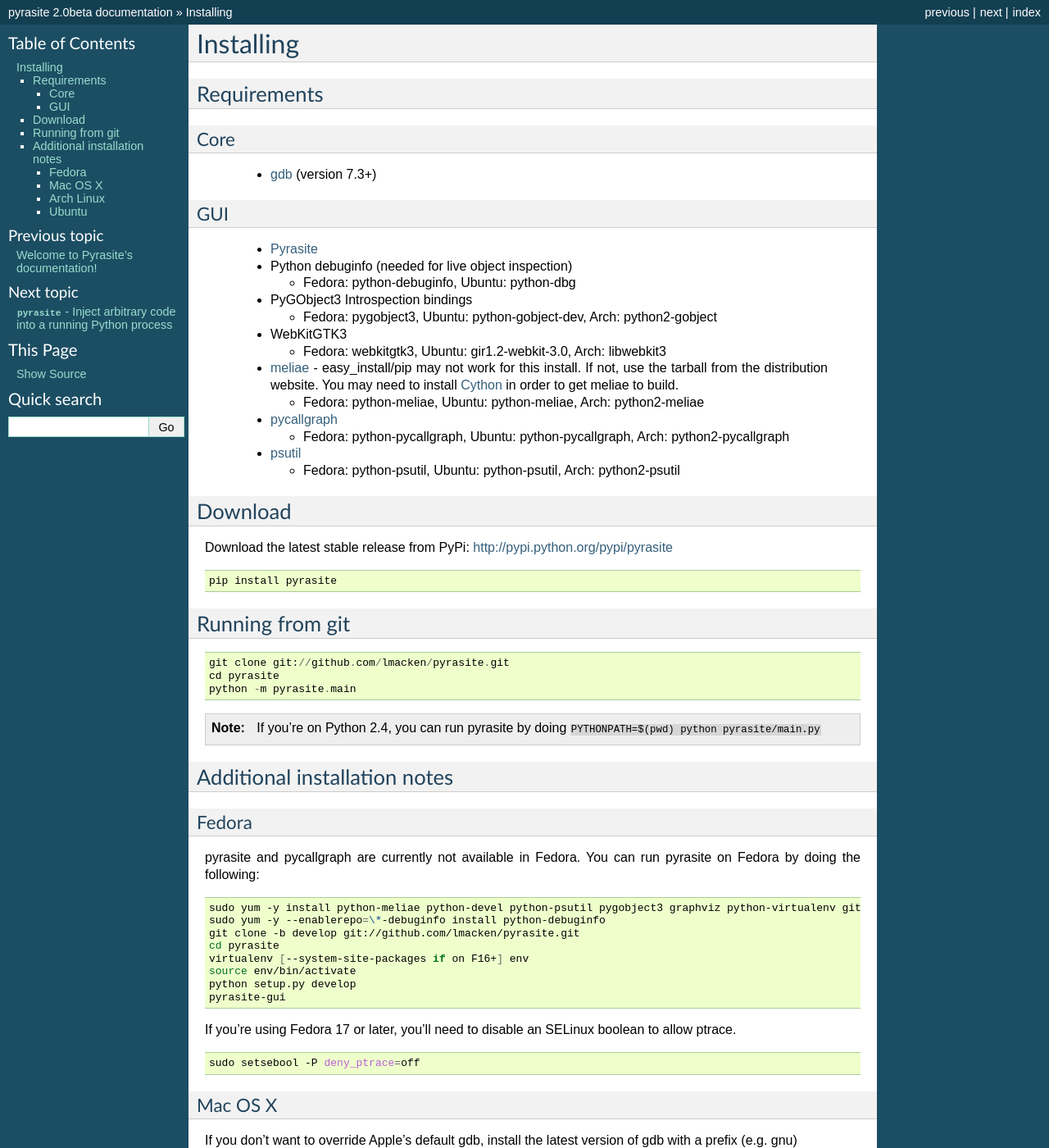
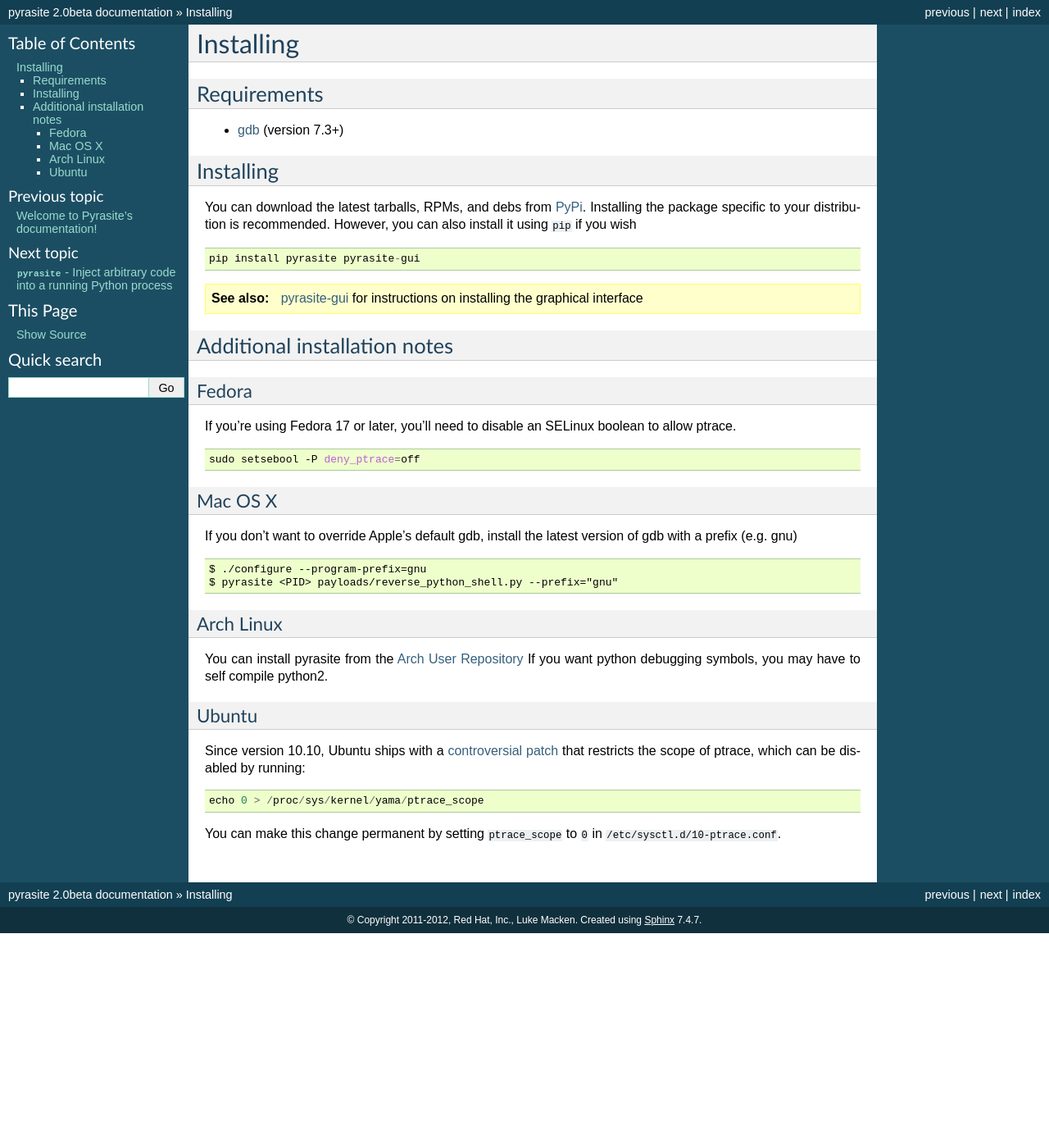
Before and after one commit to lmacken/pyrasite, a Sphinx documentation site: the page built from docs/Installing.rst, in a window 1280 px wide and 1400 px high. Shown: the whole window at 82% size. Built offline with Sphinx 7.4.7, drawn with Linux system fonts in a browser that asks for light colours.

Commit message:
Lots of installation documentation improvements

```diff
--- a/docs/Installing.rst
+++ b/docs/Installing.rst
@@ -4,82 +4,26 @@
 Requirements
 ~~~~~~~~~~~~
 
-Core
-----
+* `gdb <https://www.gnu.org/s/gdb>`_ (version 7.3+)
 
- * `gdb <https://www.gnu.org/s/gdb>`_ (version 7.3+)
+Installing
+~~~~~~~~~~
 
-GUI
----
-
- - `Pyrasite <https://github.com/lmacken/pyrasite>`_
- - Python debuginfo (needed for live object inspection)
-
-   - Fedora: python-debuginfo, Ubuntu: python-dbg
-
- - PyGObject3 Introspection bindings
-
-   - Fedora: pygobject3, Ubuntu: python-gobject-dev, Arch: python2-gobject
-
- - WebKitGTK3
-
-   - Fedora: webkitgtk3, Ubuntu: gir1.2-webkit-3.0, Arch: libwebkit3
-
- - `meliae <https://launchpad.net/meliae>`_
-   - easy_install/pip may not work for this install. If not, use the tarball from the distribution website. You may need to install `Cython <http://cython.org>`_ in order to get meliae to build.
-
-   - Fedora: python-meliae, Ubuntu: python-meliae, Arch: python2-meliae
-
- - `pycallgraph <http://pycallgraph.slowchop.com>`_
-
-   - Fedora: python-pycallgraph, Ubuntu: python-pycallgraph, Arch: python2-pycallgraph
-
- - `psutil <http://code.google.com/p/psutil>`_
-
-   - Fedora: python-psutil, Ubuntu: python-psutil, Arch: python2-psutil
-
-Download
-~~~~~~~~
-
-Download the latest stable release from PyPi: http://pypi.python.org/pypi/pyrasite
+You can download the latest tarballs, RPMs, and debs from `PyPi <http://pypi.python.org/pypi/pyrasite>`_. Installing the package specific to your distribution is recommended. However, you
+can also install it using ``pip`` if you wish
 
 ::
 
-    pip install pyrasite
+    pip install pyrasite pyrasite-gui
 
-Running from git
-~~~~~~~~~~~~~~~~
 
-::
-
-    git clone git://github.com/lmacken/pyrasite.git
-    cd pyrasite
-    python -m pyrasite.main
-
-.. note::
-
-   If you're on Python 2.4, you can run pyrasite by doing
-   ``PYTHONPATH=$(pwd) python pyrasite/main.py``
+.. seealso:: `pyrasite-gui <http://pyrasite.readthedocs.org/en/latest/GUI.html>`_ for instructions on installing the graphical interface
 
 Additional installation notes
 ~~~~~~~~~~~~~~~~~~~~~~~~~~~~~
 
 Fedora
 ------
-
-pyrasite and pycallgraph are currently not available in Fedora. You can run
-pyrasite on Fedora by doing the following:
-
-.. code-block:: bash
-
-   sudo yum -y install python-meliae python-devel python-psutil pygobject3 graphviz python-virtualenv git-core gcc
-   sudo yum -y --enablerepo=\*-debuginfo install python-debuginfo
-   git clone -b develop git://github.com/lmacken/pyrasite.git
-   cd pyrasite
-   virtualenv [--system-site-packages if on F16+] env
-   source env/bin/activate
-   python setup.py develop
-   pyrasite-gui
 
 If you're using Fedora 17 or later, you'll need to disable an SELinux boolean to allow ptrace.
 
```
Also changed, not shown: docs/GUI.rst (+27 -1 lines), 1 other file.
